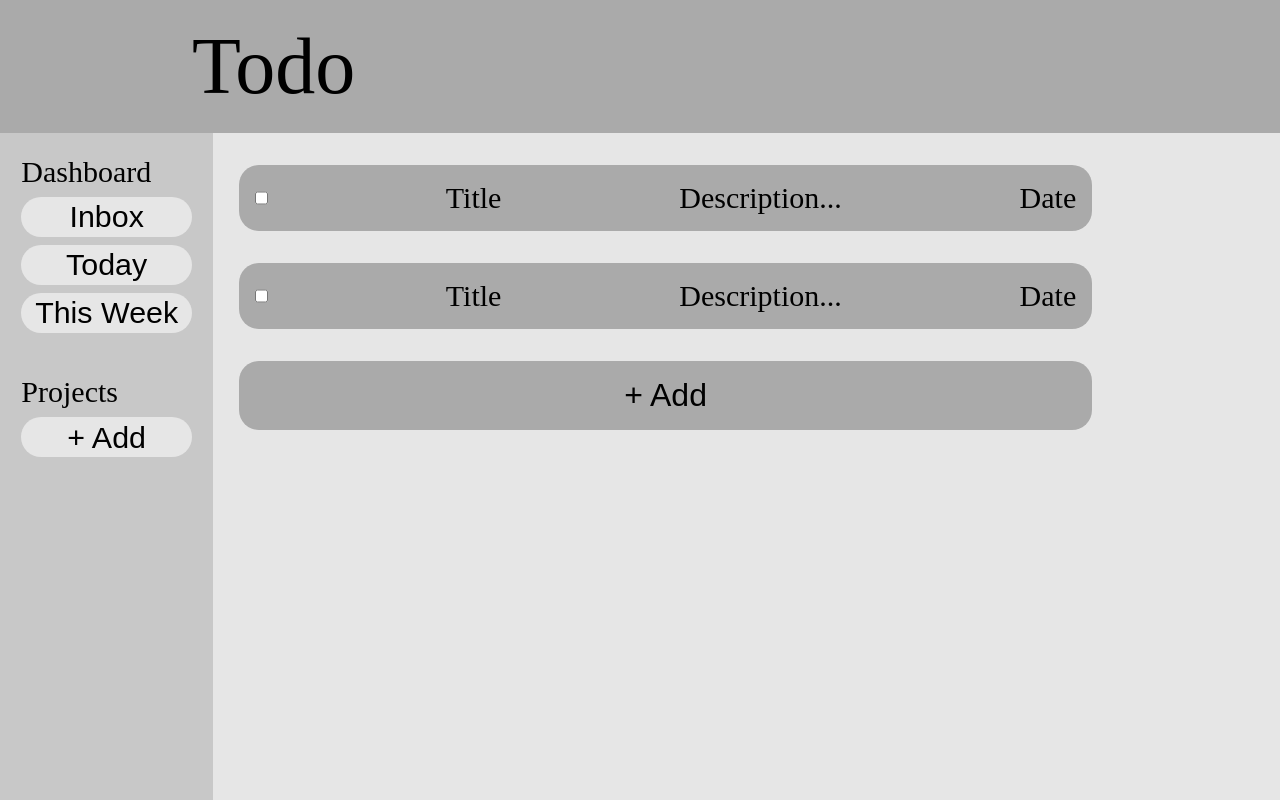
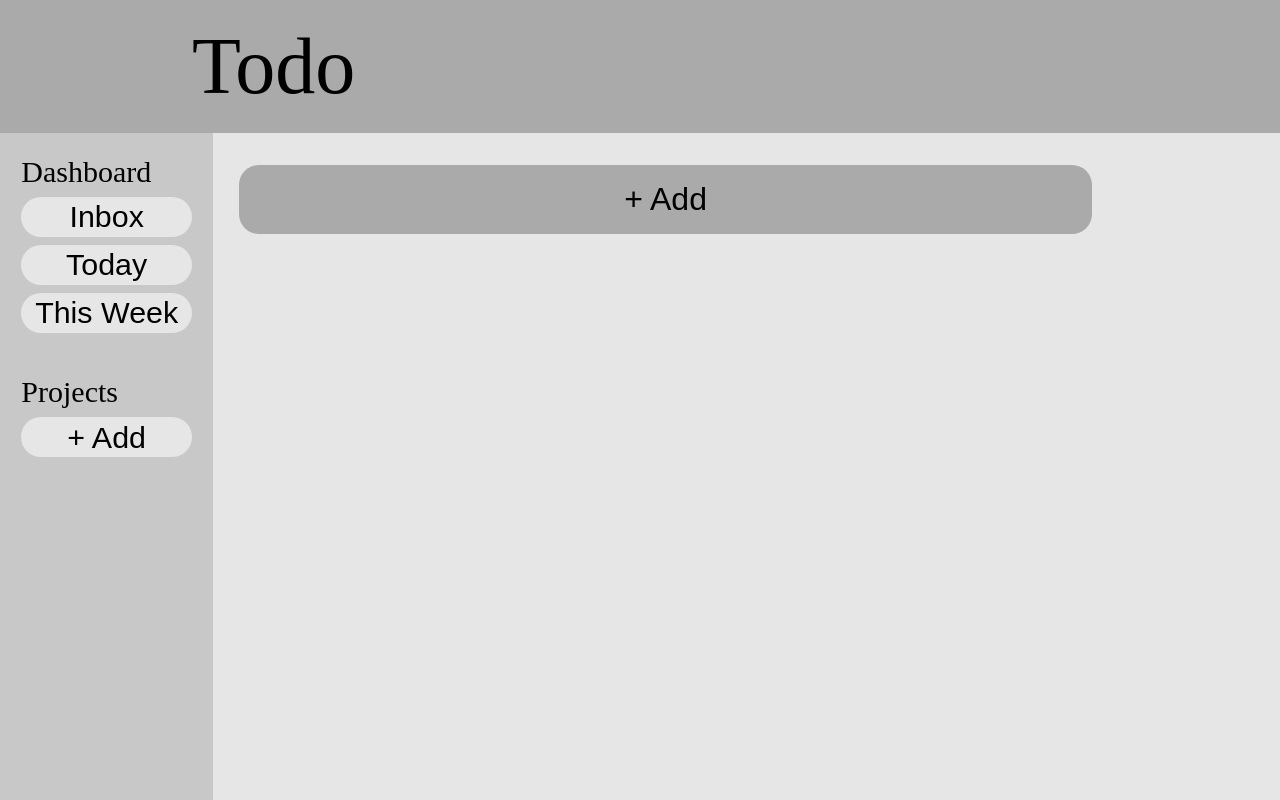
Before and after one commit to ZippyDaFish/Todo-List, a website built with webpack: page dist/index.html in a window 1280 px wide. Built offline with nearby package versions, Linux system fonts and the light colour scheme.

Commit message:
Remove placeholder todos

```diff
--- a/dist/index.html
+++ b/dist/index.html
@@ -27,18 +27,6 @@
             </div>
         </div>
         <div id="todo-container" class="content flex-container">
-            <div class="todo-container flex-container rounded-corners">
-                <input type="checkbox">
-                <p class="text-mid">Title</p>
-                <p class="text-mid">Description...</p>
-                <p class="text-mid">Date</p>
-            </div>
-            <div class="todo-container flex-container rounded-corners">
-                <input type="checkbox">
-                <p class="text-mid">Title</p>
-                <p class="text-mid">Description...</p>
-                <p class="text-mid">Date</p>
-            </div>
             <button id="todo-add-btn" class="button-todo rounded-corners todo-container">+ Add</button>
         </div>
     </div>
```
